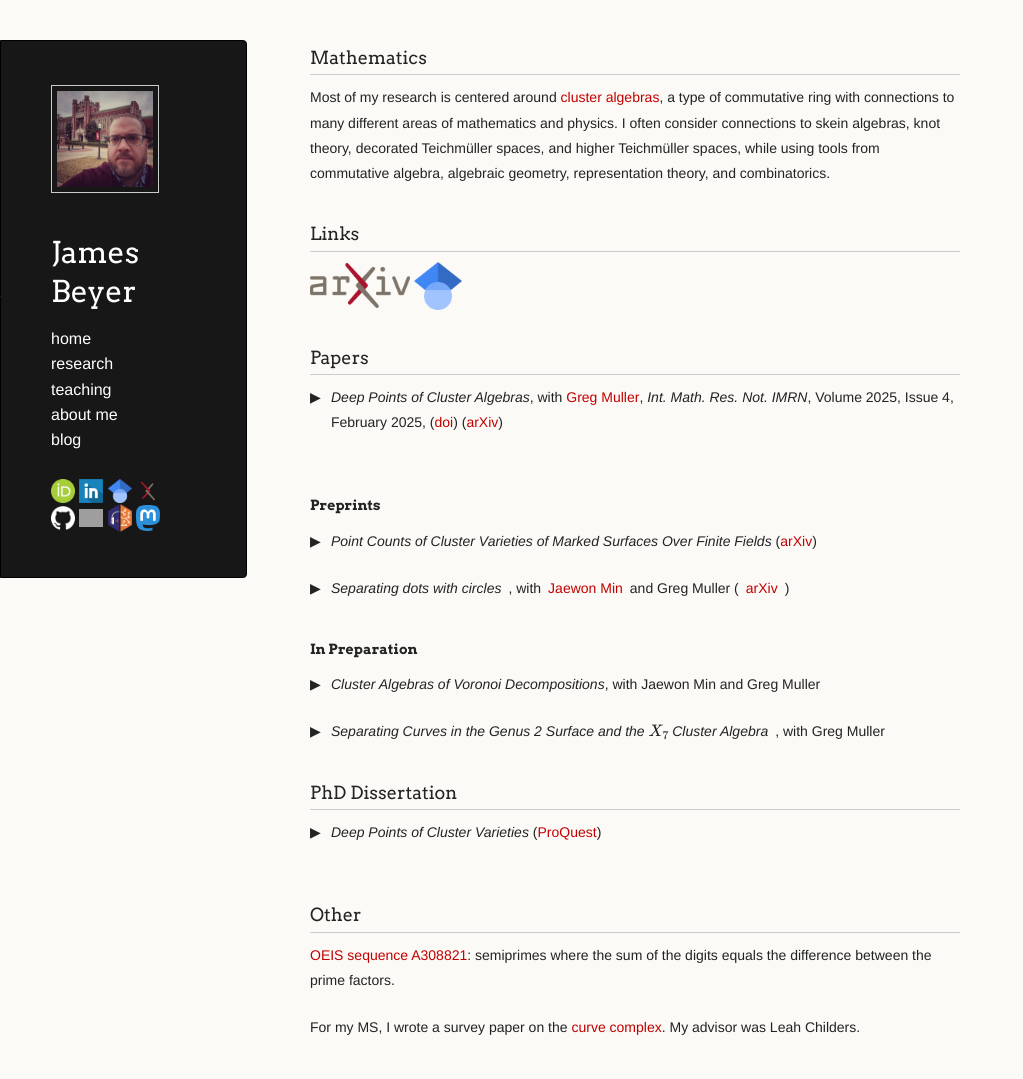
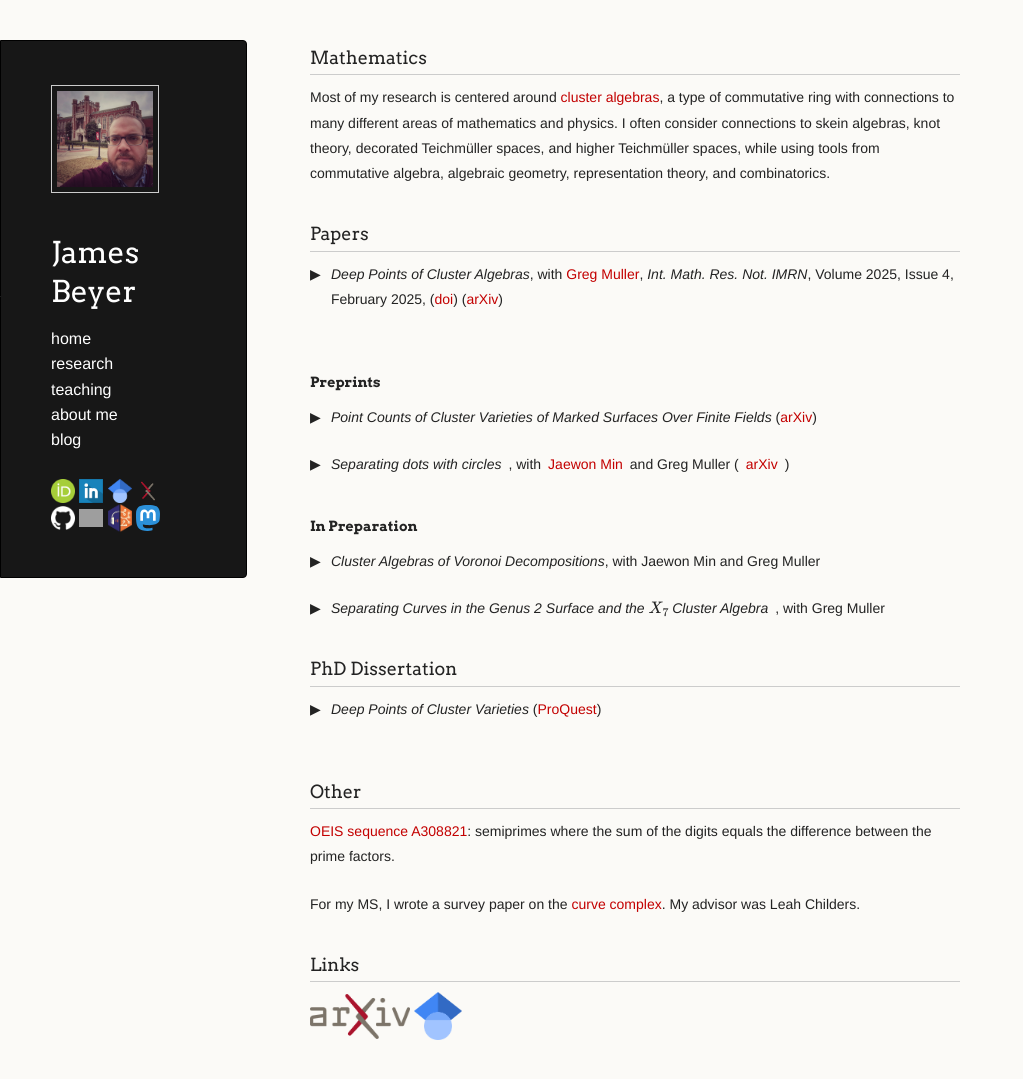
Before and after one commit to jebeyer/jebeyer.github.io, a Jekyll site: the page built from research.md, in a window 1280 px wide and 1112 px high. Shown: the top 1079 px of the window, without its empty margins (0-1023 px from the left). Built offline with Jekyll 4.4.1, drawn with Linux system fonts in a browser that asks for light colours; a script that is not in the unit is left out; our own code applies the rules of GitHub Pages for plain Markdown files; grey boxes are pictures that could not be loaded.

Commit message:
Update research.md

```diff
--- a/research.md
+++ b/research.md
@@ -6,11 +6,6 @@ mathjax: true
 ### Mathematics
 
 Most of my research is centered around [cluster algebras](https://en.wikipedia.org/wiki/Cluster_algebra), a type of commutative ring with connections to many different areas of mathematics and physics. I often consider connections to skein algebras, knot theory, decorated Teichmüller spaces, and higher Teichmüller spaces, while using tools from commutative algebra, algebraic geometry, representation theory, and combinatorics.
-
-### Links
-
-<a href="https://arxiv.org/a/beyer_j_2.html"><img src="./assets/arxiv-logo.png" alt="arXiv" width="100"/></a>
-<a href="https://scholar.google.com/citations?&user=pRnb5PwAAAAJ"><img src="./assets/Google_Scholar_logo.png" alt="GoogleScholar" width="48"/></a>
 
 ### Papers
 
@@ -76,3 +71,8 @@ We then study the deep points of cluster algebras of types \\(B_n\\), \\(C_n\\),
 **[OEIS sequence A308821](https://oeis.org/A308821)**: semiprimes where the sum of the digits equals the difference between the prime factors.
 
 For my MS, I wrote a survey paper on the [curve complex](https://en.wikipedia.org/wiki/Curve_complex). My advisor was Leah Childers.
+
+### Links
+
+<a href="https://arxiv.org/a/beyer_j_2.html"><img src="./assets/arxiv-logo.png" alt="arXiv" width="100"/></a>
+<a href="https://scholar.google.com/citations?&user=pRnb5PwAAAAJ"><img src="./assets/Google_Scholar_logo.png" alt="GoogleScholar" width="48"/></a>
```
